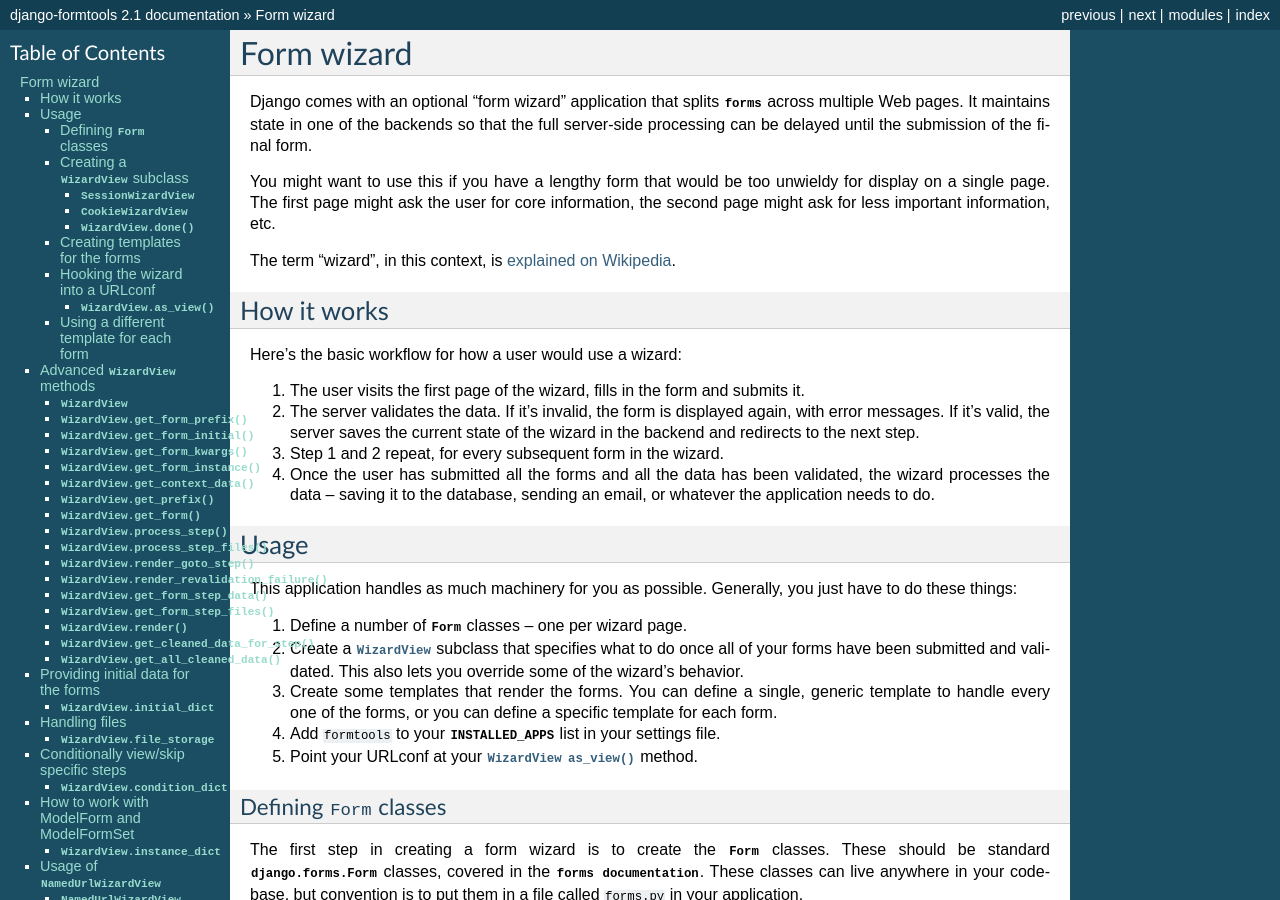
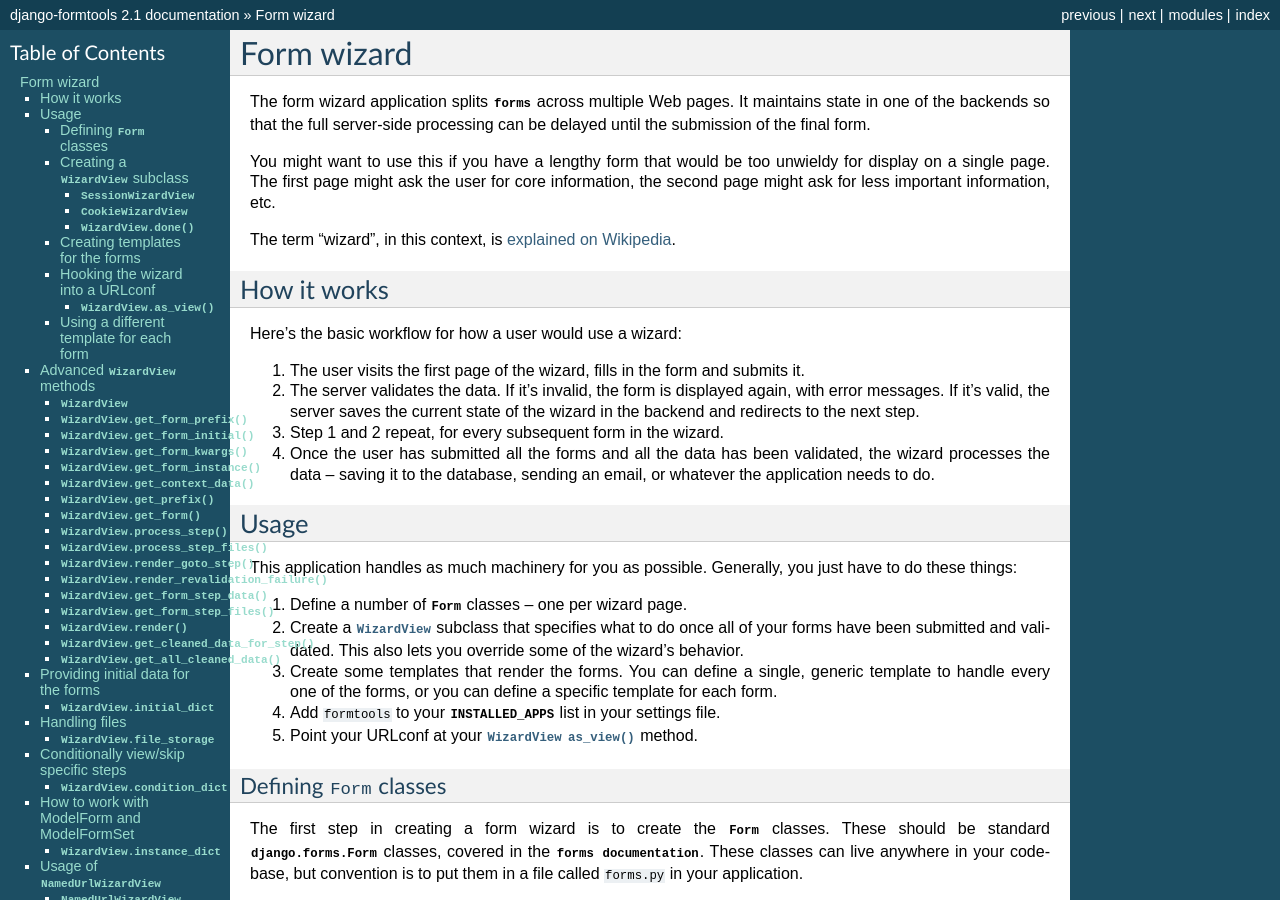
Before and after one commit to jazzband/django-formtools, a Sphinx documentation site: the page built from docs/wizard.rst, in a window 1280 px wide and 900 px high. Built offline with Sphinx 7.4.7, drawn with Linux system fonts in a browser that asks for light colours.

Commit message:
Drop suggestion that wizards are part of Django (#116)

```diff
--- a/docs/wizard.rst
+++ b/docs/wizard.rst
@@ -5,10 +5,10 @@
 .. module:: formtools.wizard.views
     :synopsis: Splits forms across multiple Web pages.
 
-Django comes with an optional "form wizard" application that splits
-:mod:`forms <django.forms>` across multiple Web pages. It maintains
-state in one of the backends so that the full server-side processing can be
-delayed until the submission of the final form.
+The form wizard application splits :mod:`forms <django.forms>` across
+multiple Web pages. It maintains state in one of the backends so that the
+full server-side processing can be delayed until the submission of the final
+form.
 
 You might want to use this if you have a lengthy form that would be too
 unwieldy for display on a single page. The first page might ask the user for
```
